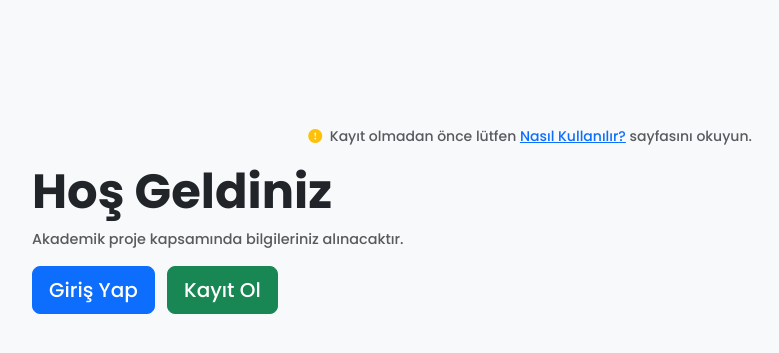
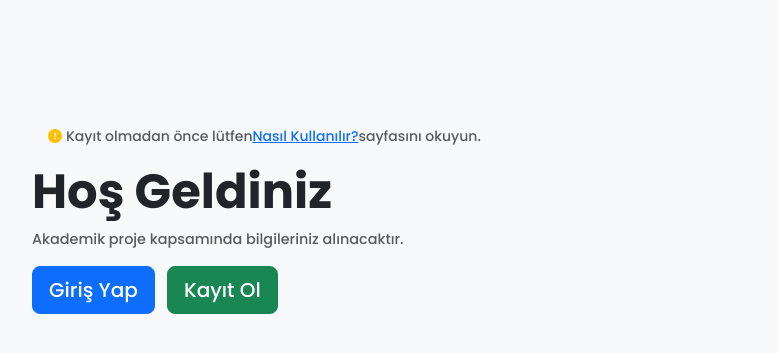
Before and after one commit to HGAKGUMUS/myFlask, a Flask app: page / in a window 1280 px wide. Shown: the part 56-409 px from the top of the page, without its empty margins (110-889 px from the left). Run offline with Flask 3, Linux system fonts and the light colour scheme; some libraries are stand-ins or nearby versions.

Commit message:
Flask uygulamasının ilk commit'i

```diff
--- a/templates/home.html
+++ b/templates/home.html
@@ -9,7 +9,7 @@
       <p class="col-md-8 fs-4">Kişiselleştirilmiş spor programlarına erişebilir, profilini yönetebilirsin.</p>
       <a class="btn btn-primary btn-lg" href="{{ url_for('sports') }}" role="button">Programlara Göz At</a>
     {% else %}
-      <p class="small text-muted text-center mb-3">
+      <p class="small text-muted d-flex align-items-center ms-3 mt-n1 mb-3">
         <i class="bi bi-exclamation-circle-fill text-warning me-1"></i>
         Kayıt olmadan önce lütfen <a href="{{ url_for('info') }}">Nasıl Kullanılır?</a> sayfasını okuyun.
       </p>
```
